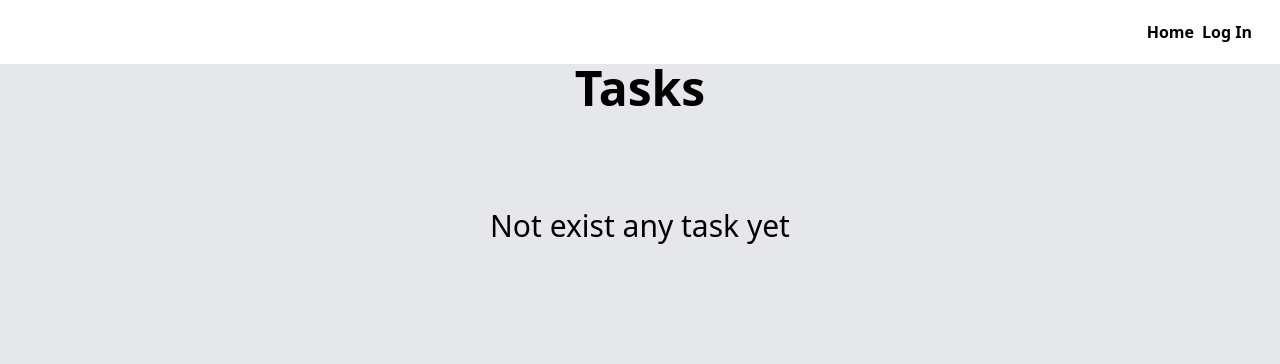
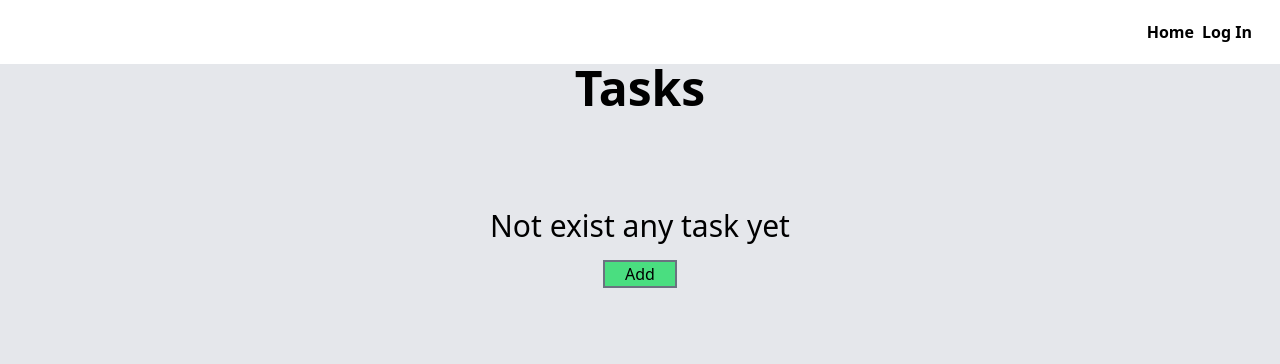
Before and after one commit to Cristianbenz/django_tasks, a Django app: template tasks/templates/tasks.html in a window 1280 px wide. Shown: the top 364 px of the page. Run offline with Django 3.2, Linux system fonts and the light colour scheme; the template is opened without the code that fills it, so the values that code supplies are empty; some libraries are stand-ins or nearby versions.

Commit message:
styles and add button if not exists tasks

```diff
--- a/tasks/templates/tasks.html
+++ b/tasks/templates/tasks.html
@@ -2,10 +2,10 @@
 
 {% block body %}
     <h1 class="text-5xl text-center font-bold">Tasks</h1>
-    <ul class="flex flex-row justify-center p-4">
+    <ul class="flex flex-row justify-center p-4 gap-5">
         {% for task in tasks %}
             <a href="{% url 'modify_task' task.id %}">
-                <li class="block h-72 bg-yellow-100 py-10 px-7 my-10 rounded-md w-96">
+                <li class="block h-72 bg-yellow-100 py-10 px-7 my-10 rounded-md w-72">
                     {% if task.important %}
                         <h3 class="text-center font-bold text-red-400">{{task.title}}</h2>
                         {% else %}
@@ -15,7 +15,12 @@
                 </li>
             </a>
             {% empty %}
-                <h2 class="font-medium text-3xl text-center pt-20">Not exist any task yet</h2>
+                <section class="flex flex-col gap-4">
+                    <h2 class="font-medium text-3xl text-center pt-20">Not exist any task yet</h2>
+                    <a href="{% url 'create_tasks' %}" class="w-max mx-auto" >
+                        <button class="border-2 border-gray-500 border-solid px-5 w-max bg-green-400">Add</button>
+                    </a>
+                </section>
         {% endfor %}
     </ul>
 {% endblock %}
--- a/tasks/templates/updateTask.html
+++ b/tasks/templates/updateTask.html
@@ -2,7 +2,7 @@
 {% block body %}
     <main class="flex flex-row justify-center m-auto w-max gap-36">
         <section>
-            <article class="block h-72 bg-yellow-100 p-10 my-10 rounded-md">
+            <article class="block h-72 bg-yellow-100 p-10 my-10 rounded-md w-72">
                 <h3 class="text-center font-bold">{{task.title}}</h2>
                 <p class="pt-6">{{task.description}}</p>
             </article>
```
Also changed, not shown: db.sqlite3.
